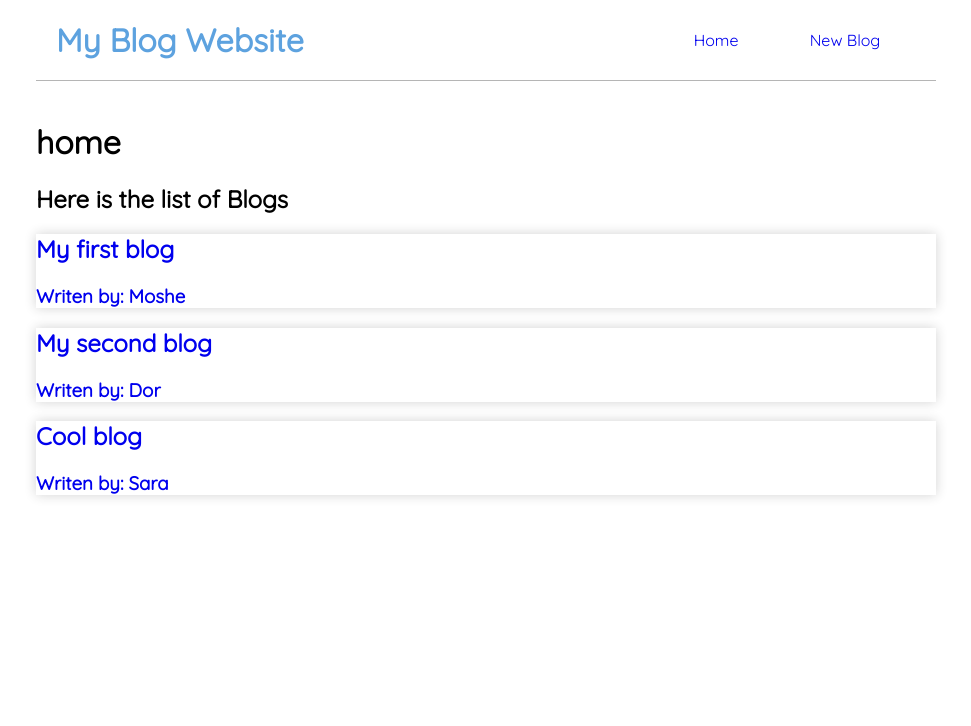
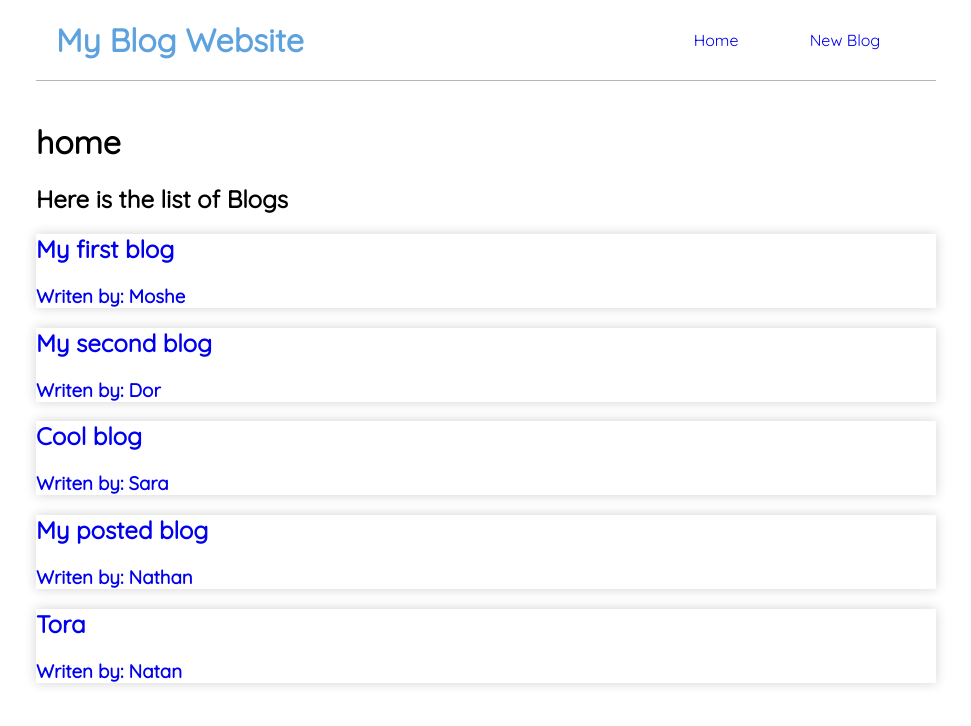
Before and after one commit to alexandreguz/blog-app, a React (Create React App) app: page / in a window 1280 px wide. Shown: the top 726 px of the page, without its empty margins (154-1125 px from the left). Built offline with nearby package versions, Linux system fonts and the light colour scheme; data requests are answered from the project's data file; the HTML template or start-up script is replaced by a standard one.

Commit message:
added fetch to Post data in database

```diff
--- a/db.json
+++ b/db.json
@@ -17,6 +17,19 @@
       "title": "Cool blog",
       "body": "Leaning React witha bit of back-end. Tnnkwnkwncwkwknc",
       "author": "Sara"
+    },
+    {
+      "title": "My posted blog",
+      "body": "Leaning React with a bit of back-end. First posted ",
+      "author": "Nathan",
+      "id": 4
+    },
+    {
+      "title": "Tora",
+      "author": "Natan",
+      "subject": "Today",
+      "content": "tatatat tatatta tatta",
+      "id": 5
     }
   ]
 }
--- a/src/components/CreateBlog.js
+++ b/src/components/CreateBlog.js
@@ -38,6 +38,14 @@ const CreateBlog = (props) => {
     setEnteredAuthor('');
     setEnteredSubject('');
     setEnteredContent('');
+
+    fetch("http://localhost:8000/blogs/", {
+        method: 'POST',
+        headers: {
+            'Content-Type': 'application/json'
+        },
+        body: JSON.stringify(blogData)
+    }).then(res => res.json());
   }
 
     return (
```
